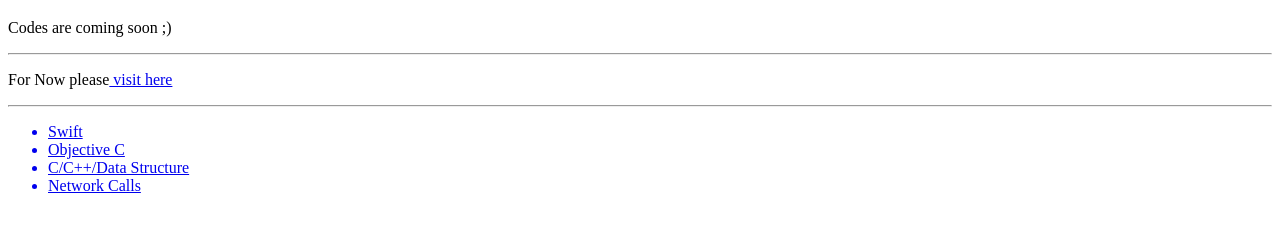
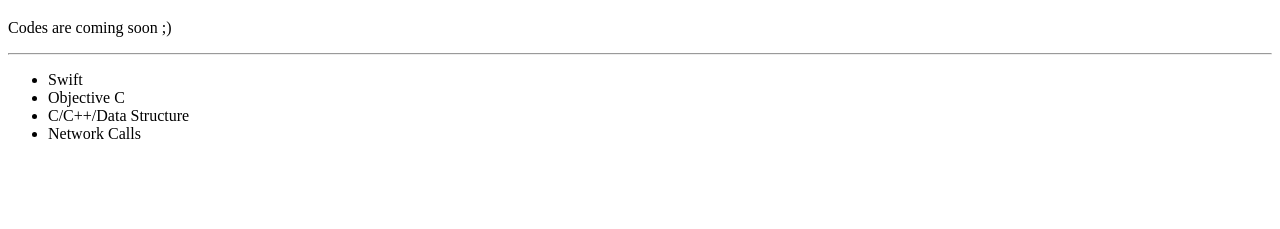
Before and after one commit to Ashishg8code/Ashishg8code.github.io, a plain HTML site: page index.html in a window 1280 px wide. Shown: the part 61-290 px from the top of the page. Drawn offline with Linux system fonts and the light colour scheme.

Commit message:
Update index.html

```diff
--- a/index.html
+++ b/index.html
@@ -5,9 +5,7 @@
 <h1> hey!! </h1>
 <p> Codes are coming soon ;) </p>
 <hr>
-<p> For Now please<a href= "https://developer.apple.com/library/ios/documentation/Swift/Conceptual/Swift_Programming_Language/" </a> visit here</p>
 
-   <hr>
 <p>
   <ul>
   <li>Swift</li>
```
